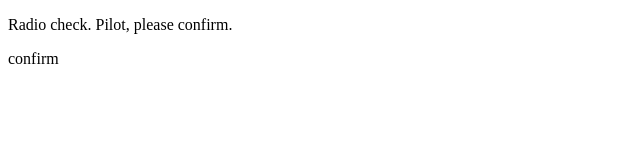
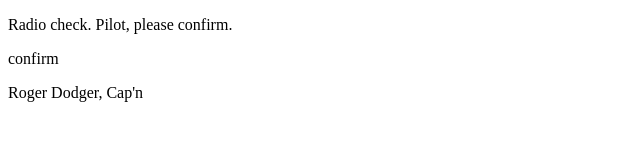
Before and after one commit to byersj920/Comm-control-2, a plain HTML site: page index.html in a window 1280 px wide. Shown: the whole page, without its empty margins (0-640 px from the left). Drawn offline with Linux system fonts and the light colour scheme.

Commit message:
Response 1

```diff
--- a/index.html
+++ b/index.html
@@ -3,5 +3,6 @@
    <body>
       <p>Radio check. Pilot, please confirm.</p>
       <p>confirm</p>
+      <p>Roger Dodger, Cap'n</p>
    </body>
 </html>
```
